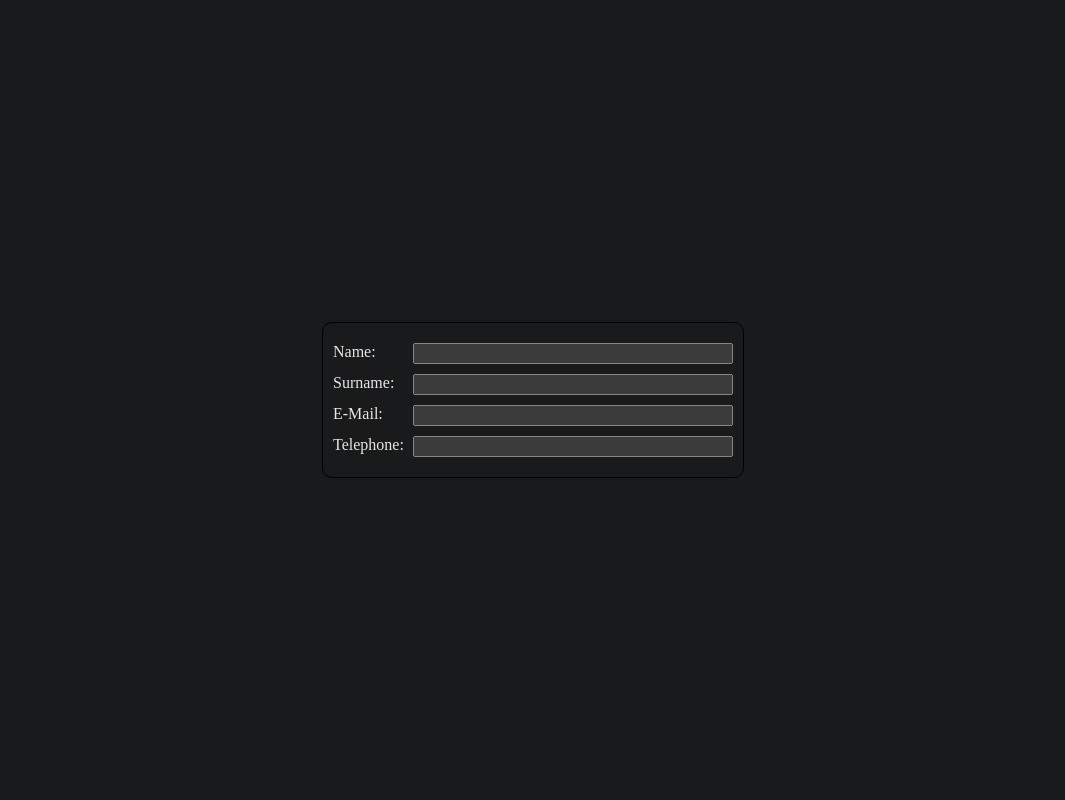
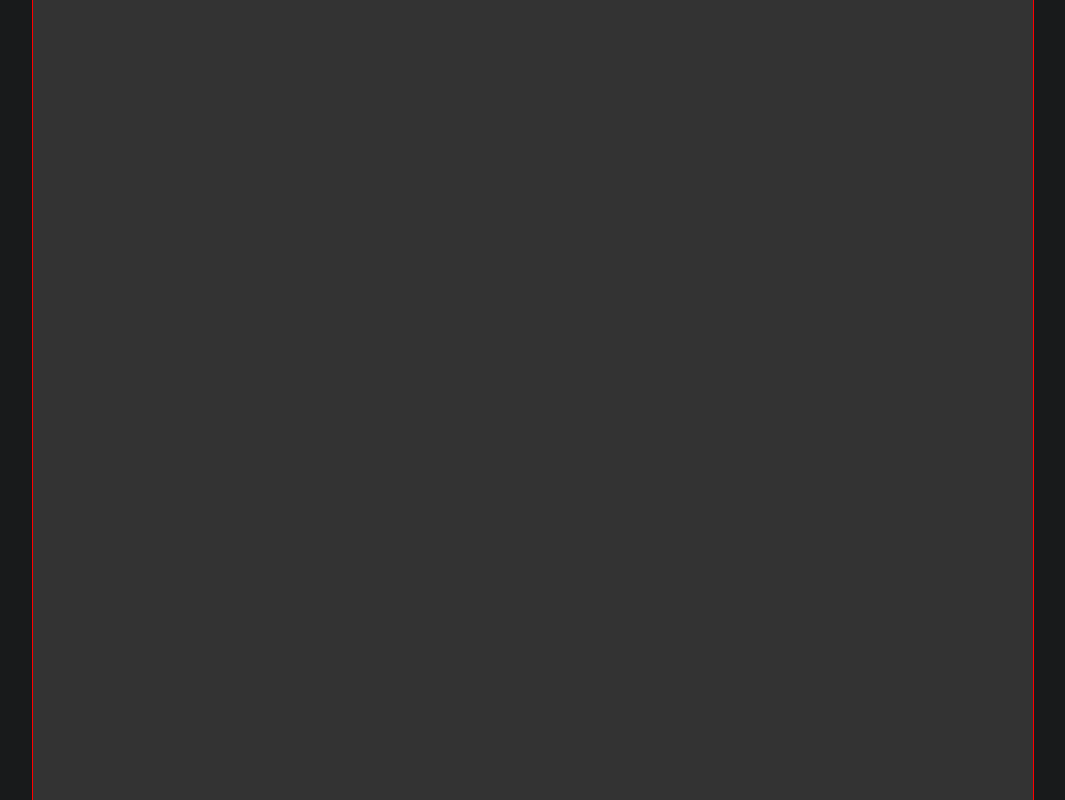
Before and after one commit to joshhuyn/colorPickerPlugin, a browser extension: page testing/index.html in a window 1280 px wide. Shown: the whole page, without its empty margins (107-1172 px from the left). Drawn offline with Linux system fonts and the light colour scheme.

Commit message:
init game dev in testing

```diff
--- a/testing/index.html
+++ b/testing/index.html
@@ -1,8 +1,11 @@
 <html>
     <head>
+        <script defer src="./script.js"></script>
         <link rel="stylesheet" href="./style.css" />
     </head>
     <body>
+        <canvas style="position: fixed; width: 1000px; height: 1000px; top: 50%; left: 50%; transform: translate(-50%, -50%); border: solid 1px red;" width="1000" height="1000" id="gameWindow"></canvas>
+
         <div class="main">
             <div class="input-group">
                 <label for="name">Name: </label>
--- /dev/null
+++ b/testing/script.js
@@ -0,0 +1,167 @@
+function sleep(ms) {
+    return new Promise(resolve => setTimeout(resolve, ms));
+}
+
+class Player
+{
+    constructor()
+    {
+        this.x = 10;
+        this.y = 10;
+        this.speed = 10;
+    }
+}
+
+
+let canvas = document.getElementById("gameWindow");
+let ctx = canvas.getContext("2d");
+
+let player;
+
+class CollisionUtils
+{
+    static checkUp = () =>
+    {
+        return player.y - player.speed >= 0;
+    }
+
+    static checkDown = () =>
+    {
+        return player.y + player.speed < canvas.height;
+    }
+
+    static checkLeft = () =>
+    {
+        return player.x - player.speed >= 0;
+    }
+
+    static checkRight = () =>
+    {
+        return player.x + player.speed < canvas.height;
+    }
+}
+
+class CharacterController2d
+{
+    constructor()
+    {
+        this.directions =
+        {
+            up : false,
+            down : false,
+            left : false,
+            right : false,
+        }
+
+        document.addEventListener("keydown", this.keyDownEvent);
+        document.addEventListener("keyup", this.keyUpEvent);
+    }
+
+    keyUpEvent = e =>
+    {
+        if (e.key === "w")
+        {
+            this.directions.up = false;
+        }
+        if (e.key === "s")
+        {
+            this.directions.down = false;
+        }
+        if (e.key === "a")
+        {
+            this.directions.left = false;
+        }
+        if (e.key === "d")
+        {
+            this.directions.right = false;
+        }
+    }
+
+    keyDownEvent = e =>
+    {
+        if (e.key === "w")
+        {
+            this.directions.up = true;
+        }
+        if (e.key === "s")
+        {
+            this.directions.down = true;
+        }
+        if (e.key === "a")
+        {
+            this.directions.left = true;
+        }
+        if (e.key === "d")
+        {
+            this.directions.right = true;
+        }
+    }
+
+    framestep = () =>
+    {
+        if (this.directions.up && CollisionUtils.checkUp())
+        {
+            player.y -= player.speed;
+        }
+        if (this.directions.down && CollisionUtils.checkDown())
+        {
+            player.y += player.speed;
+        }
+        if (this.directions.left && CollisionUtils.checkLeft())
+        {
+            player.x -= player.speed;
+        }
+        if (this.directions.right && CollisionUtils.checkRight())
+        {
+            player.x += player.speed;
+        }
+    }
+}
+
+class Renderer2d
+{
+    #drawBackground = () =>
+    {
+        ctx.fillStyle = "hsl(0, 0%, 20%)";
+        ctx.fillRect(0, 0, canvas.width, canvas.height);
+    }
+
+    #drawPlayer = () =>
+    {
+        ctx.fillStyle = "rgb(255, 0, 0)";
+        ctx.fillRect(player.x, player.y, 10, 10);
+    }
+
+    draw = () =>
+    {
+        this.#drawBackground();
+        this.#drawPlayer();
+    }
+}
+
+class GameHandler
+{
+    #startGameLoop = async () =>
+    {
+        while (true)
+        {
+            await new Promise(r => setTimeout(r, 100));
+            this.characterController.framestep();
+            this.renderer.draw();
+        }
+    }
+
+    init = () =>
+    {
+        player = new Player()
+
+        this.renderer = new Renderer2d();
+        this.characterController = new CharacterController2d();
+
+        this.#startGameLoop();
+    }
+}
+
+let handler = new GameHandler();
+handler.init();
+console.log("test")
```
